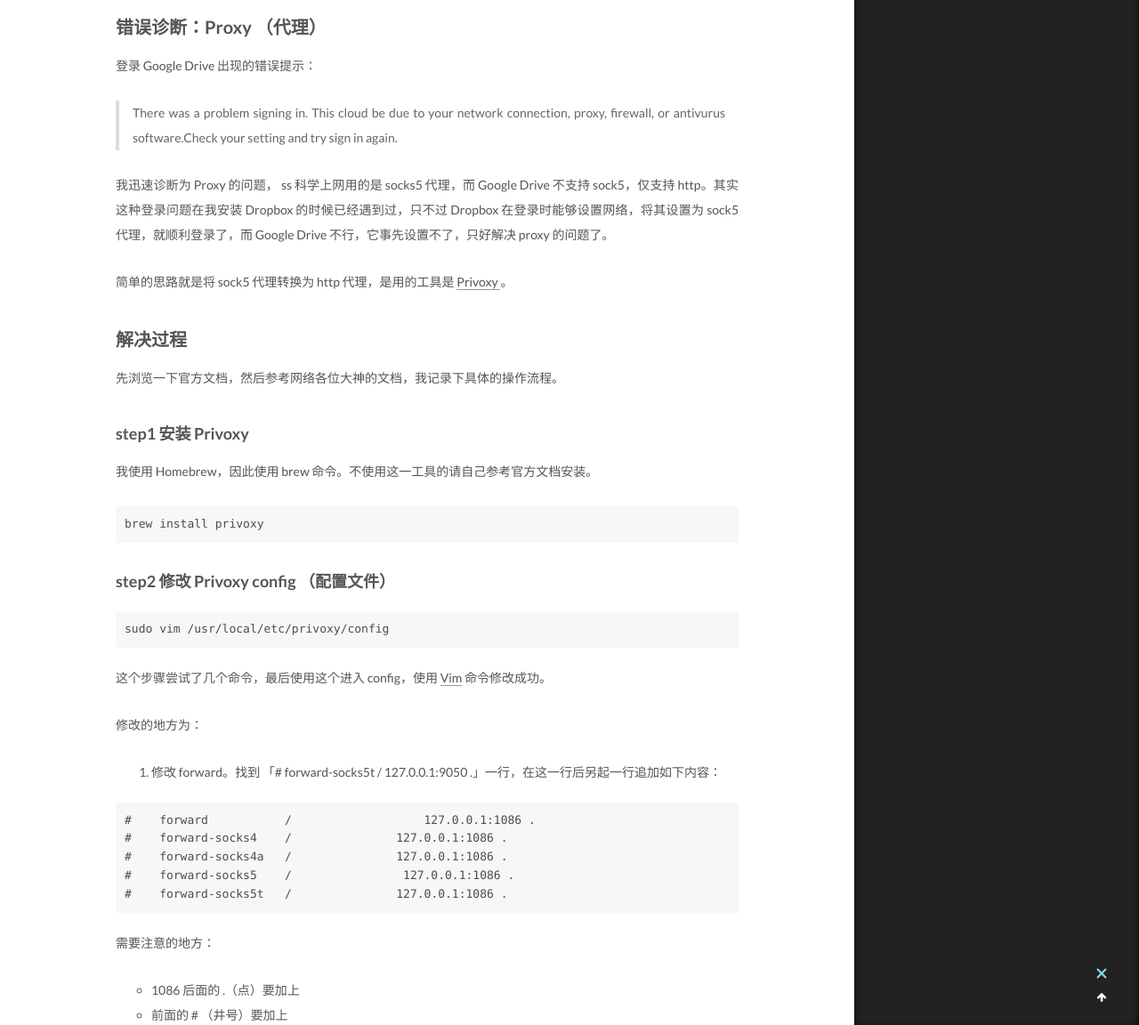
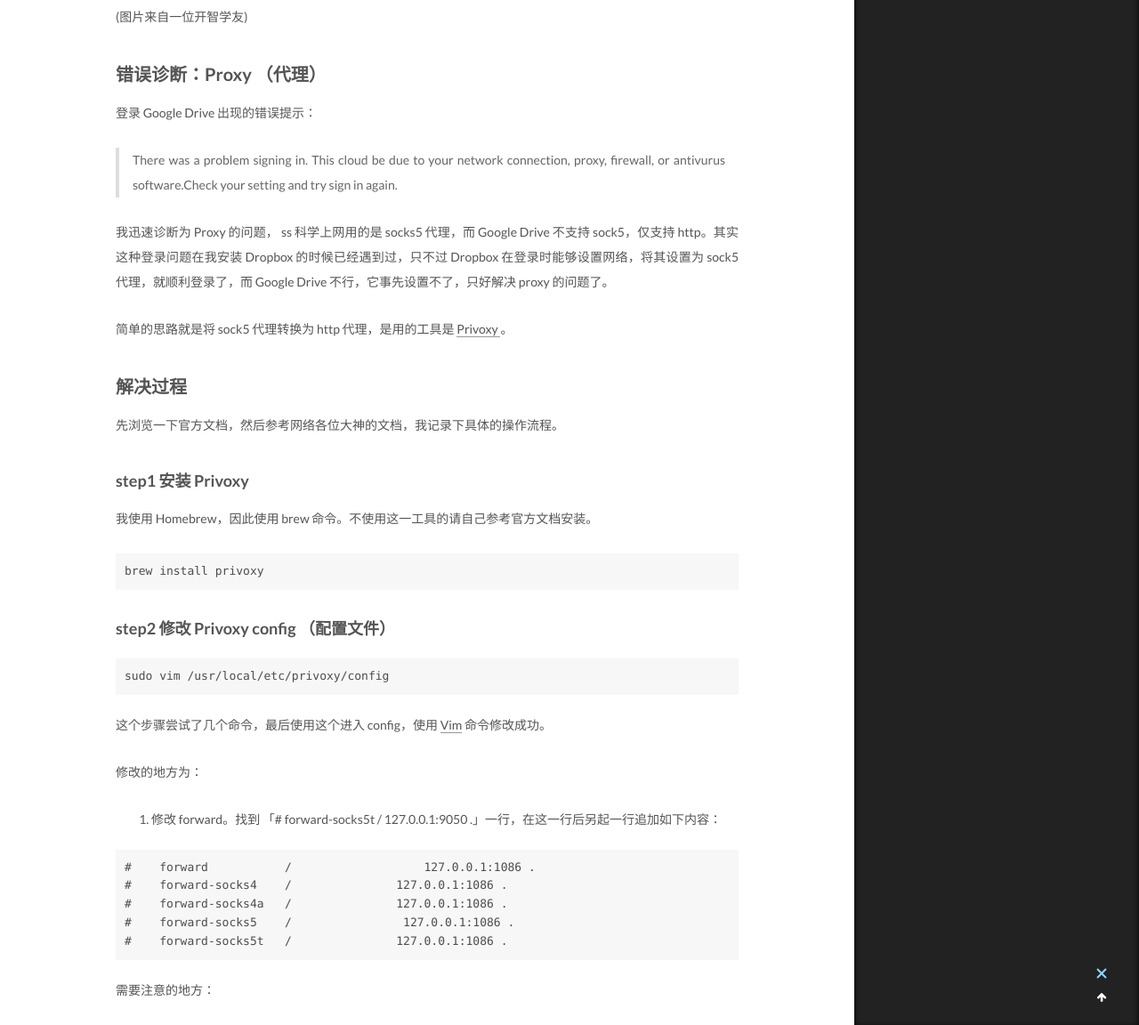
Before and after one commit to Miss-3278/Miss-3278.github.io, a Jekyll site: the page built from _posts/2017-12-17-google-drive-sign-in-problem.md, in a window 1280 px wide and 1400 px high, scrolled down 664 px. Shown: the part 248-1400 px from the top of the window at 89% size. Built offline with Jekyll 4.4.1, drawn with Linux system fonts in a browser that asks for light colours.

Commit message:
third add photo state

```diff
--- a/_posts/2017-12-17-google-drive-sign-in-problem.md
+++ b/_posts/2017-12-17-google-drive-sign-in-problem.md
@@ -10,6 +10,8 @@ tags: [Privoxy, sock5, http, Google Drive]
 这几天在设置 zotero，基本成功，在最后却遇到了 Google Drive 的登录问题，花了三个多小时，终于顺利登录使用，趁着热乎劲儿把过程记录下来，以备参考、学习。
 
 ![](http://wx3.sinaimg.cn/large/6a959c93ly1fmjvyv7t9gj20m80euqjm.jpg)
+
+(图片来自一位开智学友)
 
 ## 错误诊断：Proxy （代理）
 
```
